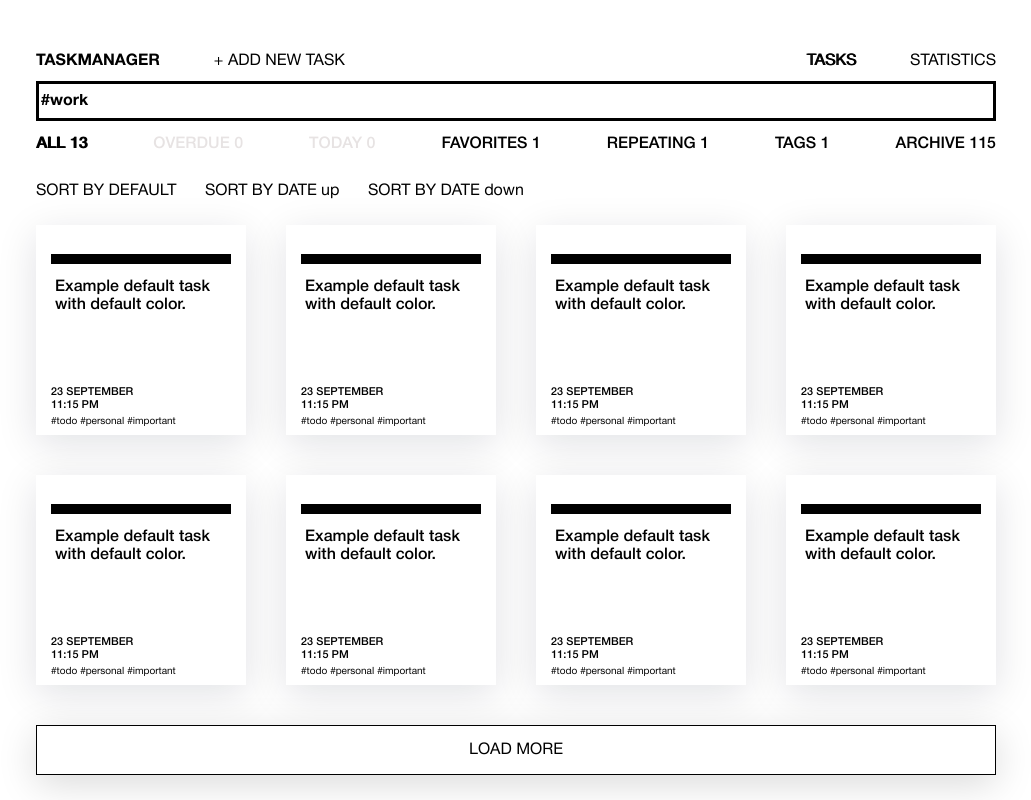
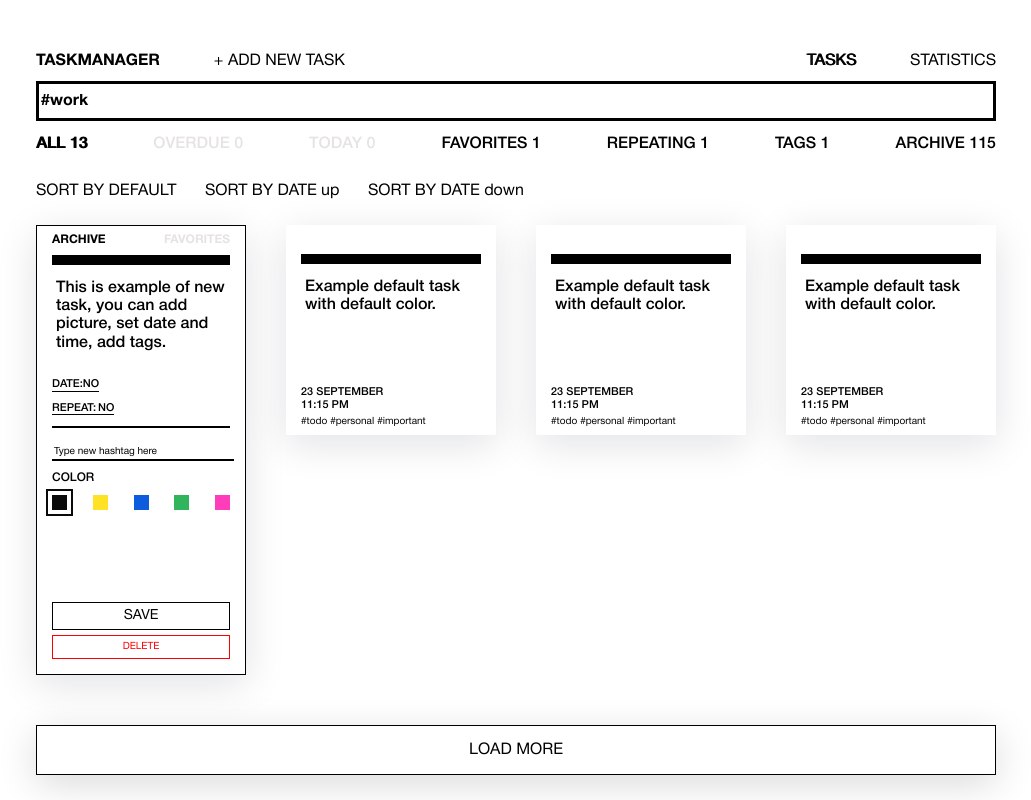
Before and after one commit to VugarWeb777/TaskManager, a website: page public/index.html in a window 1280 px wide. Shown: the whole page, without its empty margins (124-1155 px from the left). Drawn offline with Linux system fonts and the light colour scheme.

Commit message:
Render components

```diff
--- a/src/main.js
+++ b/src/main.js
@@ -127,7 +127,7 @@ const filterTemplate = function () {
       </section>`;
 };
 
-const taskTemplete = function () {
+const taskTemplate = function () {
   return `<article class="card card--black">
             <div class="card__form">
               <div class="card__inner">
@@ -195,7 +195,7 @@ const taskTemplete = function () {
           </article>`;
 };
 
-const addTask = function () {
+const editTask = function () {
   return `<article class="card card--edit card--black">
             <form class="card__form" method="get">
               <div class="card__inner">
@@ -445,8 +445,8 @@ renderTemplate(menuContainer, boardContainer.outerHTML);
 renderTemplate(menuContainer.querySelector(`.board.container`), boardFilterTemplate(), `afterbegin`);
 renderTemplate(menuContainer.querySelector(`.board.container`), boardTaskContainer.outerHTML);
 
-for (let i = 0; i < 8; i++) {
-  renderTemplate(menuContainer.querySelector(`.board__tasks`), taskTemplete());
+for (let i = 0; i < 3; i++) {
+  renderTemplate(menuContainer.querySelector(`.board__tasks`), taskTemplate());
 }
-
+renderTemplate(menuContainer.querySelector(`.board__tasks`), editTask(), `afterbegin`);
 renderTemplate(menuContainer.querySelector(`.board.container`), loadMoreTemplate());
```
Also changed, not shown: public/index.html (+0 -7 lines).
